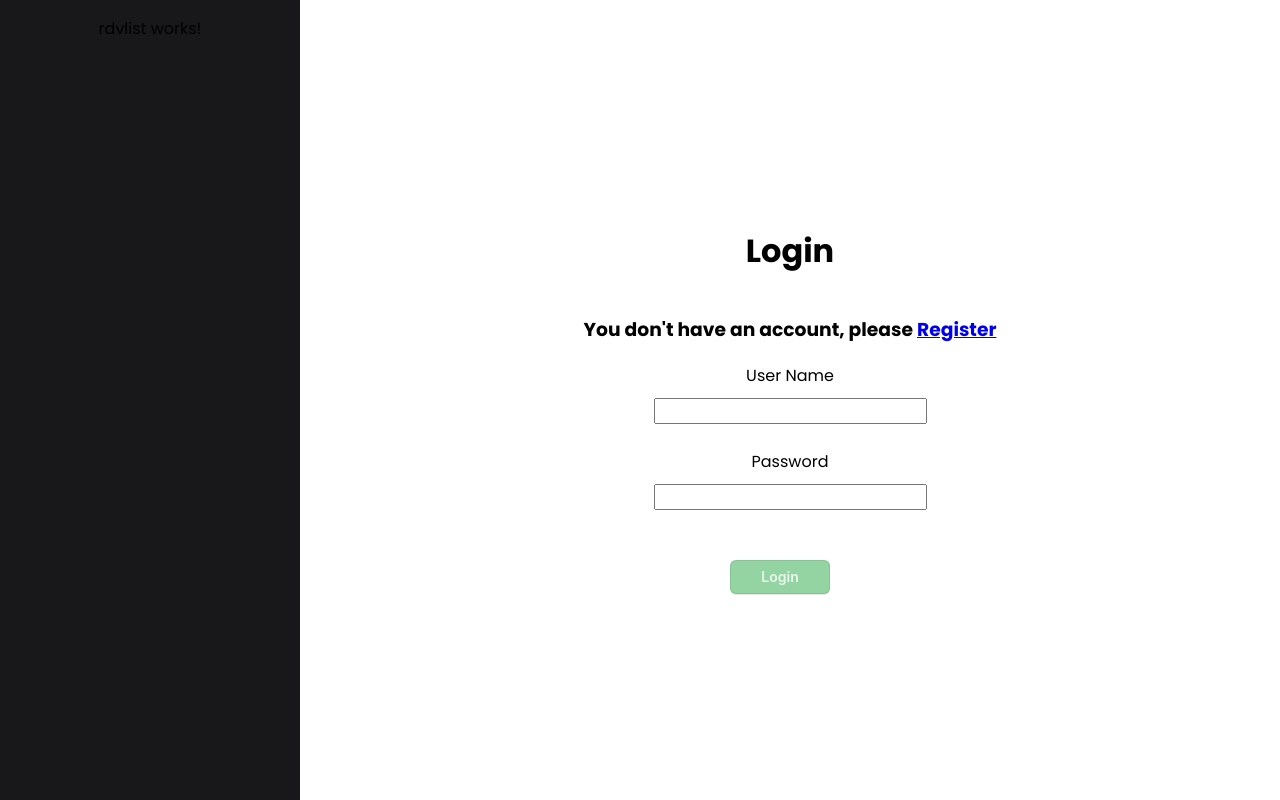
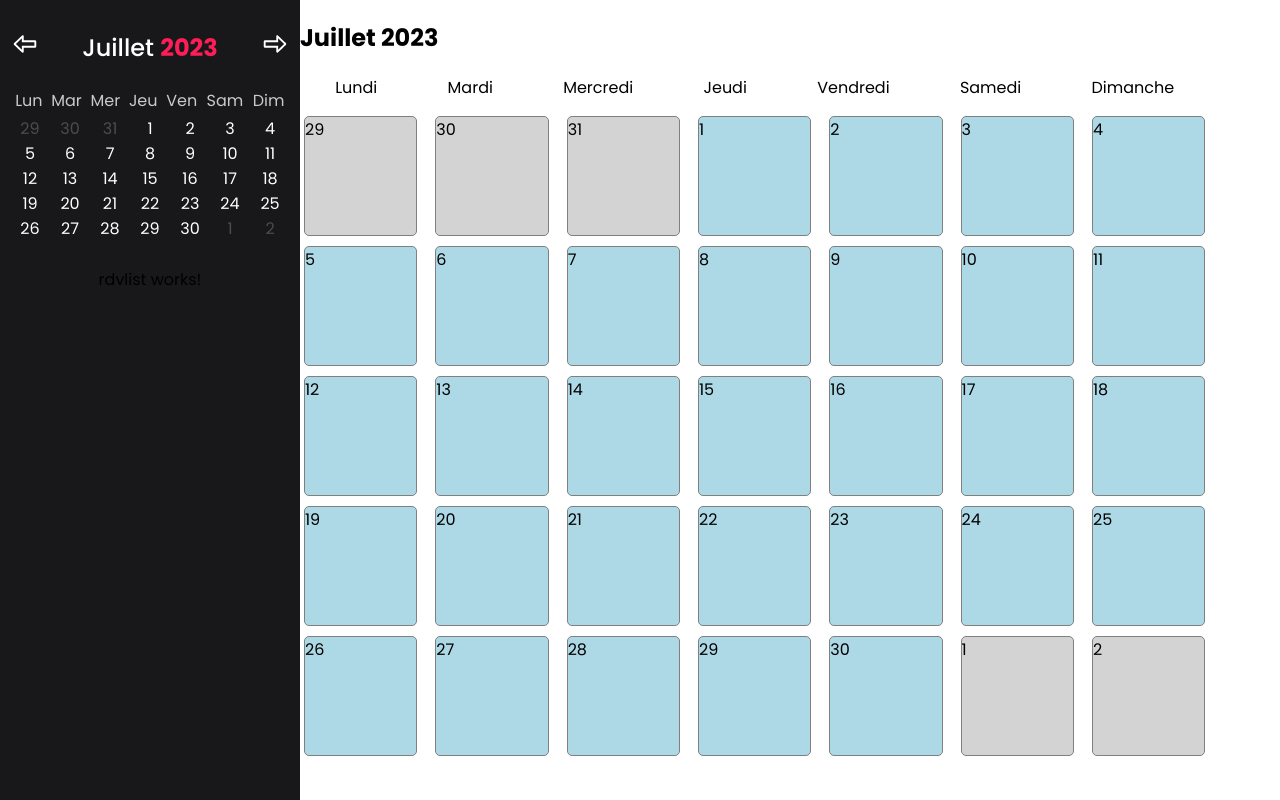
Before and after one commit to Coder269/projet-rdv, an Angular app: page / in a window 1280 px wide. Before the commit this address led to /login. Built offline with nearby package versions, Linux system fonts and the light colour scheme.

Commit message:
main branch merge

```diff
--- a/src/app/app.module.ts
+++ b/src/app/app.module.ts
@@ -10,7 +10,7 @@ import { RegisterComponent } from './register/register.component';
 import { LoginComponent } from './login/login.component';
 import { EditrdvComponent } from './editrdv/editrdv.component';
 import { SideBarComponent } from './side-bar/side-bar.component';
-
+import { MenuCalendarComponent } from './side-bar/menu-calendar/menu-calendar.component';
 import { CalendarComponent } from './calendar/calendar.component';
 
 @NgModule({
@@ -22,7 +22,7 @@ import { CalendarComponent } from './calendar/calendar.component';
     LoginComponent,
     EditrdvComponent,
     SideBarComponent,
-
+    MenuCalendarComponent,
     CalendarComponent,
   ],
   imports: [BrowserModule, AppRoutingModule, FormsModule],
--- a/src/app/auth.guard.ts
+++ b/src/app/auth.guard.ts
@@ -3,7 +3,8 @@ import { UserService } from './services/user.service';
 import { inject } from '@angular/core';
 
 export const authGuard: CanActivateFn = (route, state) => {
-  if (!inject(UserService).isLoggedIn)
+  /*if (!inject(UserService).isLoggedIn)
   inject(Router).navigate(['/login']);
-   return inject(UserService).isLoggedIn
+   return inject(UserService).isLoggedIn*/
+  return true;
 };
--- a/src/app/calendar/calendar.component.css
+++ b/src/app/calendar/calendar.component.css
@@ -1,5 +1,6 @@
 .allComponent {
     height: 80vh;
+    max-width: 100%;
 }
 
 .dayOfWeek {
@@ -23,7 +24,7 @@
 }
 
 .calendar>* {
-    width: 11%;
+    min-width: 12.25%;
     border-radius: 5px;
     border: solid 1px gray;
 }
--- a/src/app/side-bar/side-bar.component.html
+++ b/src/app/side-bar/side-bar.component.html
@@ -1,3 +1,4 @@
 <aside class="asideContainer">
+  <app-menu-calendar></app-menu-calendar>
   <app-rdvlist></app-rdvlist>
 </aside>
```
